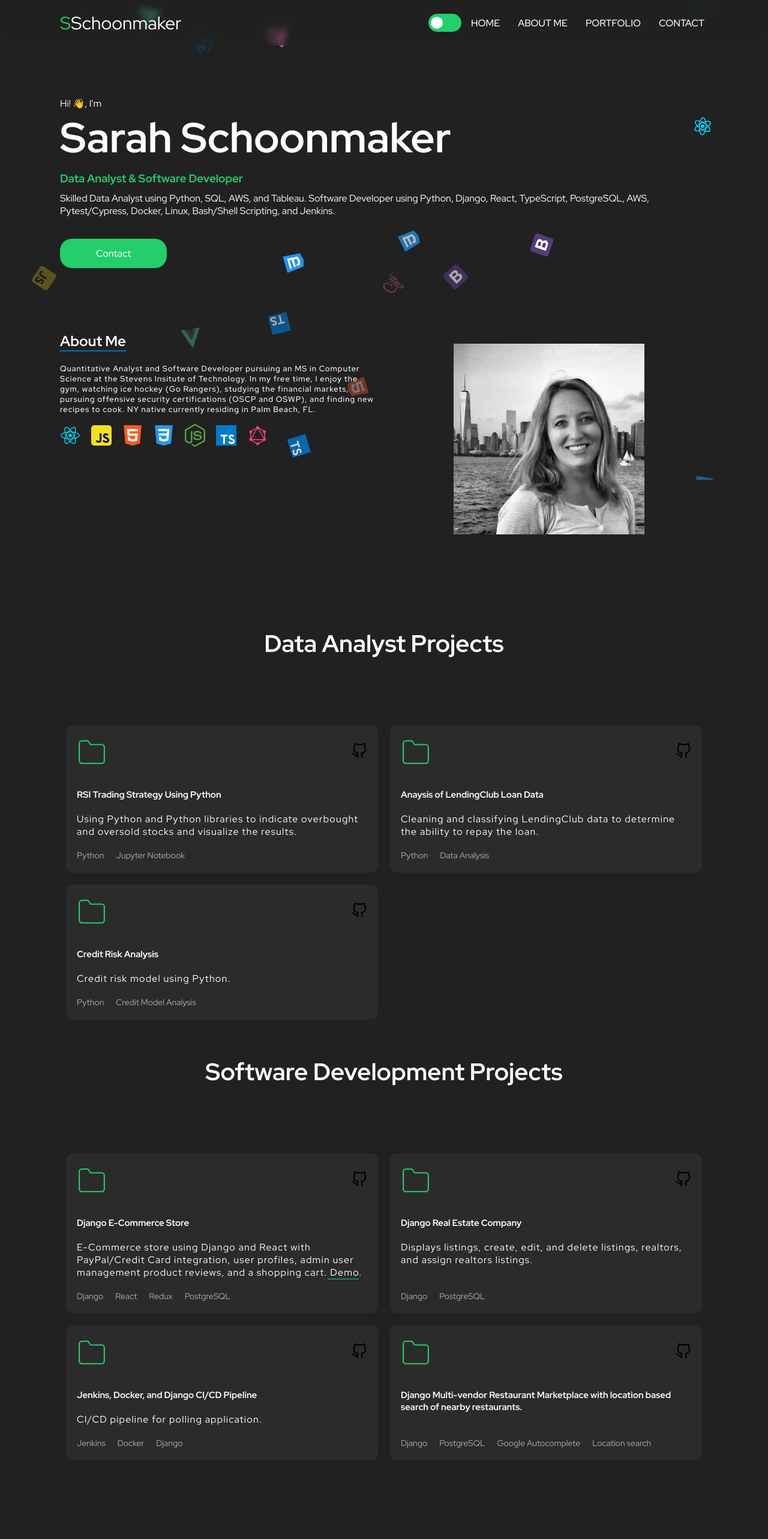
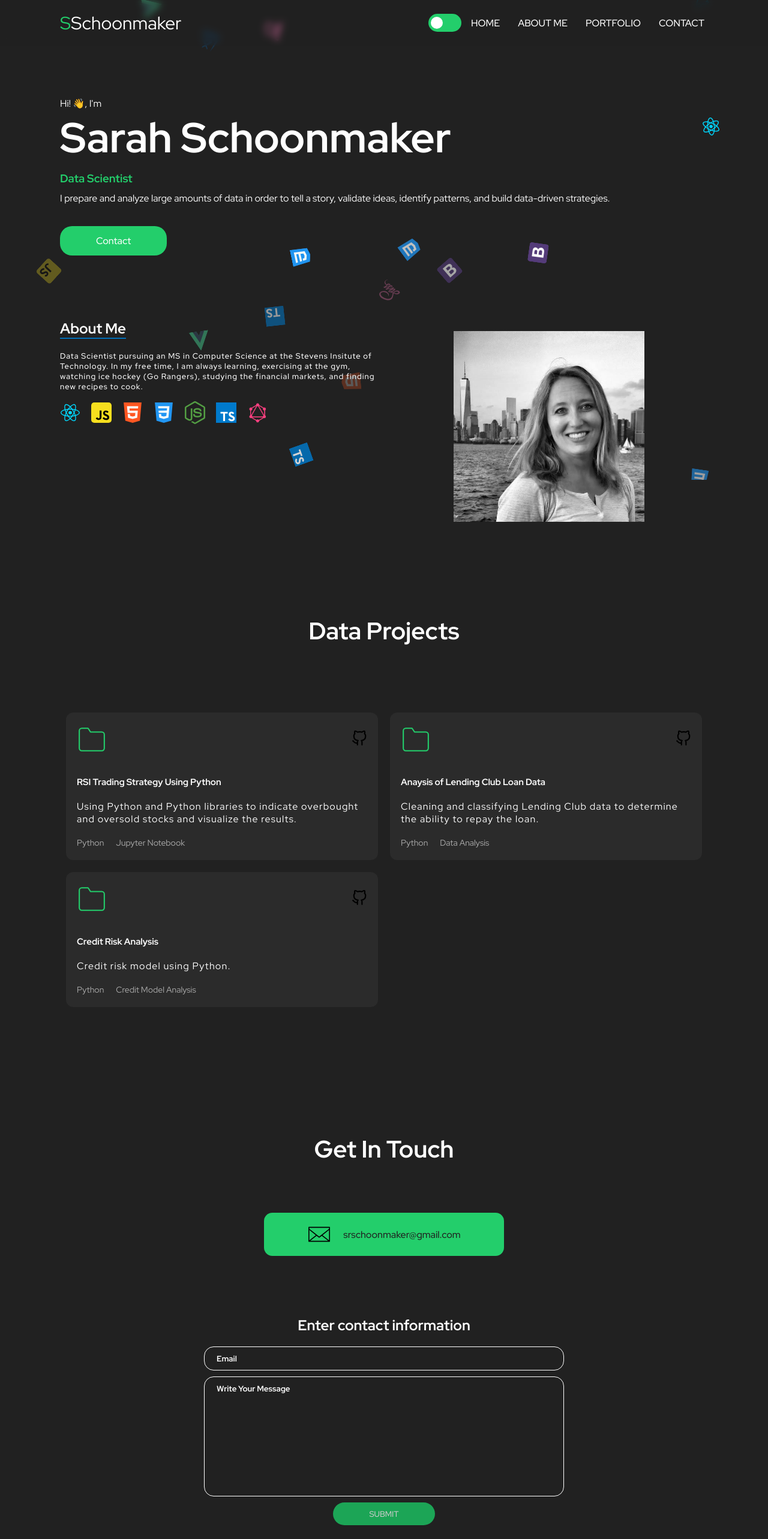
Before and after one commit to SarahSchoonmaker/sarah-react-portfolio, a React (Create React App) app: page / in a window 1280 px wide. Shown: the top 2566 px of the page at 60% size. Built offline with nearby package versions, Linux system fonts and the light colour scheme.

Commit message:
edited projects

```diff
--- a/src/components/About/About.tsx
+++ b/src/components/About/About.tsx
@@ -18,10 +18,12 @@
           <h2>About Me</h2>
         </ScrollAnimation>
         <ScrollAnimation animateIn="fadeInLeft" delay={0.2 * 1000}>
-          <p>Quantitative Analyst and Software Developer pursuing an MS in Computer Science at the Stevens Insitute of Technology. In my free time,
-            I enjoy the gym, watching ice hockey (Go Rangers), studying the financial markets,
-            pursuing offensive security certifications (OSCP and OSWP), and finding new recipes to cook.
-            NY native currently residing in Palm Beach, FL.
+          <p>Data Scientist pursuing an MS in Computer Science at the
+            Stevens Insitute of Technology. In my free time, I am always learning,
+            exercising at the gym, watching ice hockey (Go Rangers),
+            studying the financial markets,
+            and finding new recipes to cook.
+
           </p>
         </ScrollAnimation>
         <div className="hard-skills">
--- a/src/components/Hero/Hero.tsx
+++ b/src/components/Hero/Hero.tsx
@@ -13,12 +13,13 @@
           <h1>Sarah Schoonmaker</h1>
         </ScrollAnimation>
         <ScrollAnimation animateIn="fadeInUp" delay={0.4 * 1000}>
-          <h3>Data Analyst & Software Developer</h3>
+          <h3>Data Scientist</h3>
         </ScrollAnimation>
         <ScrollAnimation animateIn="fadeInUp" delay={0.6 * 1000}>
-          <p className="small-resume">Skilled Data Analyst using Python, SQL, AWS, and Tableau. Software Developer using
-          Python, Django, React, TypeScript, PostgreSQL, AWS, Pytest/Cypress, Docker, Linux,
-          Bash/Shell Scripting, and Jenkins.</p>
+          <p className="small-resume">I prepare and analyze large amounts
+          of data in order to tell a story, validate ideas, identify patterns,
+          and build data-driven strategies.
+          </p>
         </ScrollAnimation>
 
           <ScrollAnimation animateIn="fadeInUp" delay={0.8*1000}>
--- a/src/components/Portfolio/Portfolio.tsx
+++ b/src/components/Portfolio/Portfolio.tsx
@@ -7,7 +7,7 @@
 export function Portfolio(){
   return(
     <Container id="portfolio">
-      <h2>Data Analyst Projects</h2>
+      <h2>Data Projects</h2>
       <div className="projects">
 
       <ScrollAnimation animateIn="flipInX">
@@ -49,8 +49,8 @@
             </div>
             </header>
             <div className="body">
-              <h3>Anaysis of LendingClub Loan Data</h3>
-              <p>Cleaning and classifying LendingClub data to determine the
+              <h3>Anaysis of Lending Club Loan Data</h3>
+              <p>Cleaning and classifying Lending Club data to determine the
                 ability to repay the loan.
 
               </p>
@@ -93,125 +93,12 @@
         </ScrollAnimation>
         </div>
 
-      <h2 className ="project2">Software Development Projects</h2>
-
-      <div className="projects">
-
-      <ScrollAnimation animateIn="flipInX">
-        <div className="project">
-          <header>
-          <svg width="50" xmlns="http://www.w3.org/2000/svg" role="img" viewBox="0 0 24 24" fill="none" stroke="#23ce6b " stroke-width="1" stroke-linecap="round" stroke-linejoin="round" ><title>Folder</title><path d="M22 19a2 2 0 0 1-2 2H4a2 2 0 0 1-2-2V5a2 2 0 0 1 2-2h5l2 3h9a2 2 0 0 1 2 2z"></path></svg>
-          <div className="project-links">
-            <a href="https://github.com/SarahSchoonmaker/django-react-ecommerce.git" target="_blank" rel="noreferrer">
-              <img src={githubIcon} alt="GitHub" />
-            </a>
-          </div>
-          </header>
-          <div className="body">
-            <h3>Django E-Commerce Store</h3>
-            <p>E-Commerce store using Django and React with PayPal/Credit Card integration,
-            user profiles, admin user management product reviews, and a shopping cart.
-             <a href="https://www.buildproshop.com/"> Demo</a>.
-            </p>
-          </div>
-          <footer>
-            <ul className="tech-list">
-              <li>Django</li>
-              <li>React</li>
-              <li>Redux</li>
-              <li>PostgreSQL</li>
-            </ul>
-          </footer>
-        </div>
-      </ScrollAnimation>
-
-        <ScrollAnimation animateIn="flipInX">
-          <div className="project">
-            <header>
-            <svg width="50" xmlns="http://www.w3.org/2000/svg" role="img" viewBox="0 0 24 24" fill="none" stroke="#23ce6b " stroke-width="1" stroke-linecap="round" stroke-linejoin="round" ><title>Folder</title><path d="M22 19a2 2 0 0 1-2 2H4a2 2 0 0 1-2-2V5a2 2 0 0 1 2-2h5l2 3h9a2 2 0 0 1 2 2z"></path></svg>
-            <div className="project-links">
-              <a href="https://github.com/SarahSchoonmaker/Django-real-estate.git" target="_blank" rel="noreferrer">
-                <img src={githubIcon} alt="GitHub" />
-              </a>
-
-            </div>
-            </header>
-            <div className="body">
-              <h3>Django Real Estate Company</h3>
-              <p>Displays listings, create, edit, and delete listings, realtors, and assign
-              realtors listings.
-               {/*<a href="https://www.buildproshop.com/"> Demo</a>.*/}
-              </p>
-            </div>
-            <footer>
-              <ul className="tech-list">
-                <li>Django</li>
-                <li>PostgreSQL</li>
-
-              </ul>
-            </footer>
-          </div>
-        </ScrollAnimation>
-
-        <ScrollAnimation animateIn="flipInX">
-          <div className="project">
-            <header>
-            <svg width="50" xmlns="http://www.w3.org/2000/svg" role="img" viewBox="0 0 24 24" fill="none" stroke="#23ce6b " stroke-width="1" stroke-linecap="round" stroke-linejoin="round" ><title>Folder</title><path d="M22 19a2 2 0 0 1-2 2H4a2 2 0 0 1-2-2V5a2 2 0 0 1 2-2h5l2 3h9a2 2 0 0 1 2 2z"></path></svg>
-            <div className="project-links">
-              <a href="https://github.com/SarahSchoonmaker/jenkins-docker-django.git" target="_blank" rel="noreferrer">
-                <img src={githubIcon} alt="GitHub" />
-              </a>
-
-            </div>
-            </header>
-            <div className="body">
-              <h3>Jenkins, Docker, and Django CI/CD Pipeline</h3>
-              <p>CI/CD pipeline for polling application.
-               {/*<a href="https://www.buildproshop.com/"> Demo</a>.*/}
-              </p>
-            </div>
-            <footer>
-              <ul className="tech-list">
-                <li>Jenkins</li>
-                <li>Docker</li>
-                <li>Django</li>
-              </ul>
-            </footer>
-          </div>
-        </ScrollAnimation>
-
-        <ScrollAnimation animateIn="flipInX">
-          <div className="project">
-            <header>
-            <svg width="50" xmlns="http://www.w3.org/2000/svg" role="img" viewBox="0 0 24 24" fill="none" stroke="#23ce6b " stroke-width="1" stroke-linecap="round" stroke-linejoin="round" ><title>Folder</title><path d="M22 19a2 2 0 0 1-2 2H4a2 2 0 0 1-2-2V5a2 2 0 0 1 2-2h5l2 3h9a2 2 0 0 1 2 2z"></path></svg>
-           <div className="project-links">
-              <a href="https://github.com/SarahSchoonmaker/django-restaurant-location-search.git" target="_blank" rel="noreferrer">
-                <img src={githubIcon} alt="GitHub" />
-              </a>
-
-            </div>
-            </header>
-            <div className="body">
-              <h3>Django Multi-vendor Restaurant Marketplace with location based search of
-              nearby restaurants.</h3>
-              <p>
-                {/*<a href="https://www.buildproshop.com/"> Demo</a>.*/}
-              </p>
-            </div>
-            <footer>
-              <ul className="tech-list">
-                <li>Django</li>
-                <li>PostgreSQL</li>
-                <li>Google Autocomplete</li>
-                <li>Location search</li>
-              </ul>
-            </footer>
-          </div>
-        </ScrollAnimation>
 
 
 
-      </div>
+
+
+
     </Container>
   );
 }
```
